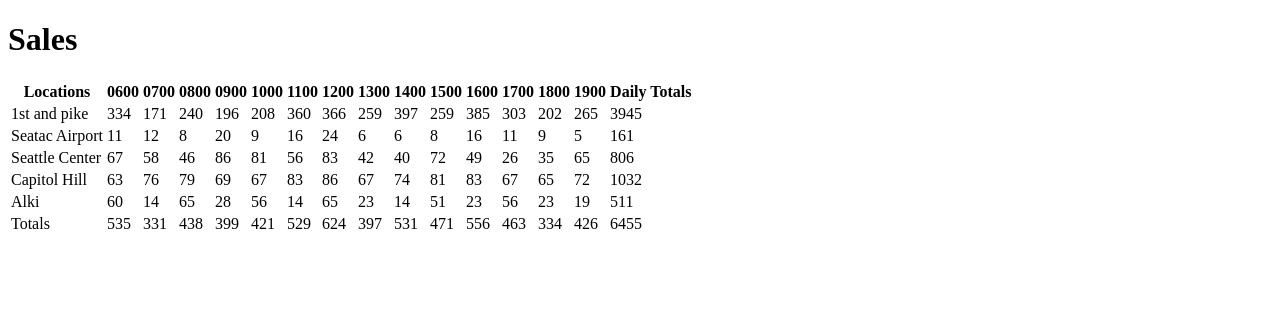
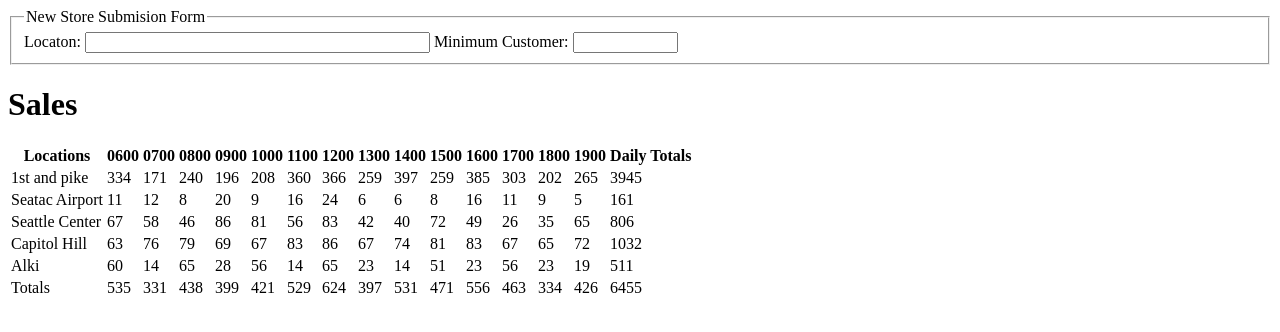
Before and after one commit to bassettmason/cookie-stand, a plain HTML site: page sales.html in a window 1280 px wide. Drawn offline with Linux system fonts and the light colour scheme.

```diff
--- a/sales.html
+++ b/sales.html
@@ -9,9 +9,18 @@
 
 </head>
 <body>
+        <form id = "newStore">
+                <fieldset>
+                    <legend>New Store Submision Form</legend>
+                    <label for = "location">Locaton:</label>
+                    <input name = "loacaton" type = "text" size = "40"/>
+                    <label for = "min">Minimum Customer:</label>
+                    <input name = "min" type = "text" size = "10"/>
+                </fieldset>
+            </form>
+
     <h1>Sales</h1>
     <table id = "cookieSales"></table>
-
 
 
     <script src="js/app.js"></script>
```
